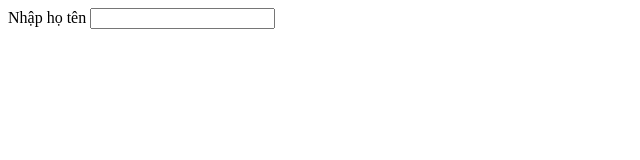
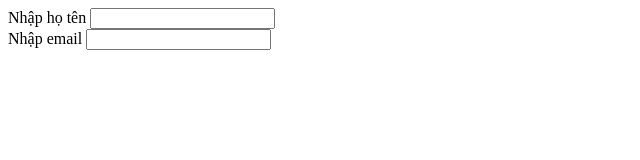
Before and after one commit to ntphat02/Git-Buoi-2, a plain HTML site: page index.html in a window 1280 px wide. Shown: the whole page, without its empty margins (0-640 px from the left). Drawn offline with Linux system fonts and the light colour scheme.

Commit message:
create form2

```diff
--- a/index.html
+++ b/index.html
@@ -10,6 +10,11 @@
       <label for="">Nhập họ tên</label>
       <input type="text" />
     </form>
+
+    <form action="" id="form2">
+      <label for="">Nhập email</label>
+      <input type="email" />
+    </form>
     <script src="main.js"></script>
   </body>
 </html>
```
